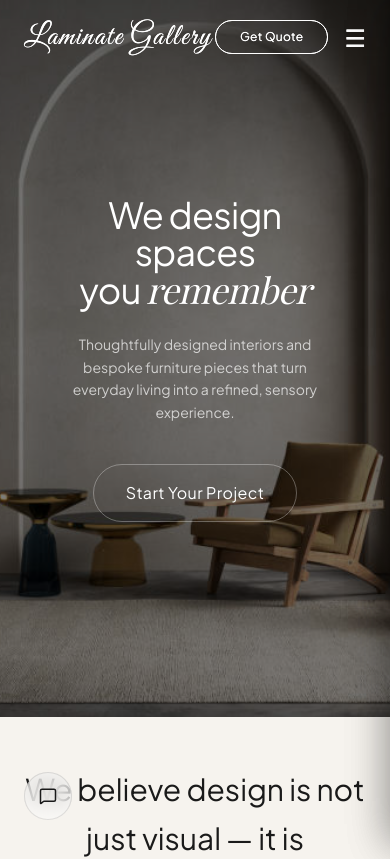
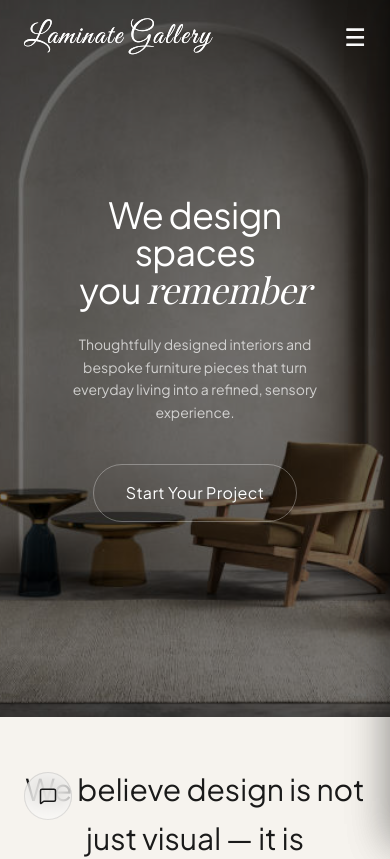
Before and after one commit to Flickachu/Flickachu, a Next.js app: page / in a window 390 px wide. Shown: the top 859 px of the page. Built offline with nearby package versions, Linux system fonts and the light colour scheme; a web font is replaced by a local one.

Commit message:
behaviour: moved navbar CTA on mobile to the hamburger menu

```diff
--- a/app/components/Navbar.tsx
+++ b/app/components/Navbar.tsx
@@ -110,7 +110,7 @@ if (currentScroll > lastScroll && currentScroll > triggerPoint + 80) {
             {/* CTA */}
             <NavLink
               href="/get-quote"
-              className={`px-6 py-2 rounded-full text-xs tracking-wide border transition-all duration-300
+              className={`hidden md:block px-6 py-2 rounded-full text-xs tracking-wide border transition-all duration-300
               ${
                 isScrolled || forceDark
                   ? "border-black hover:bg-black hover:text-white"
```
